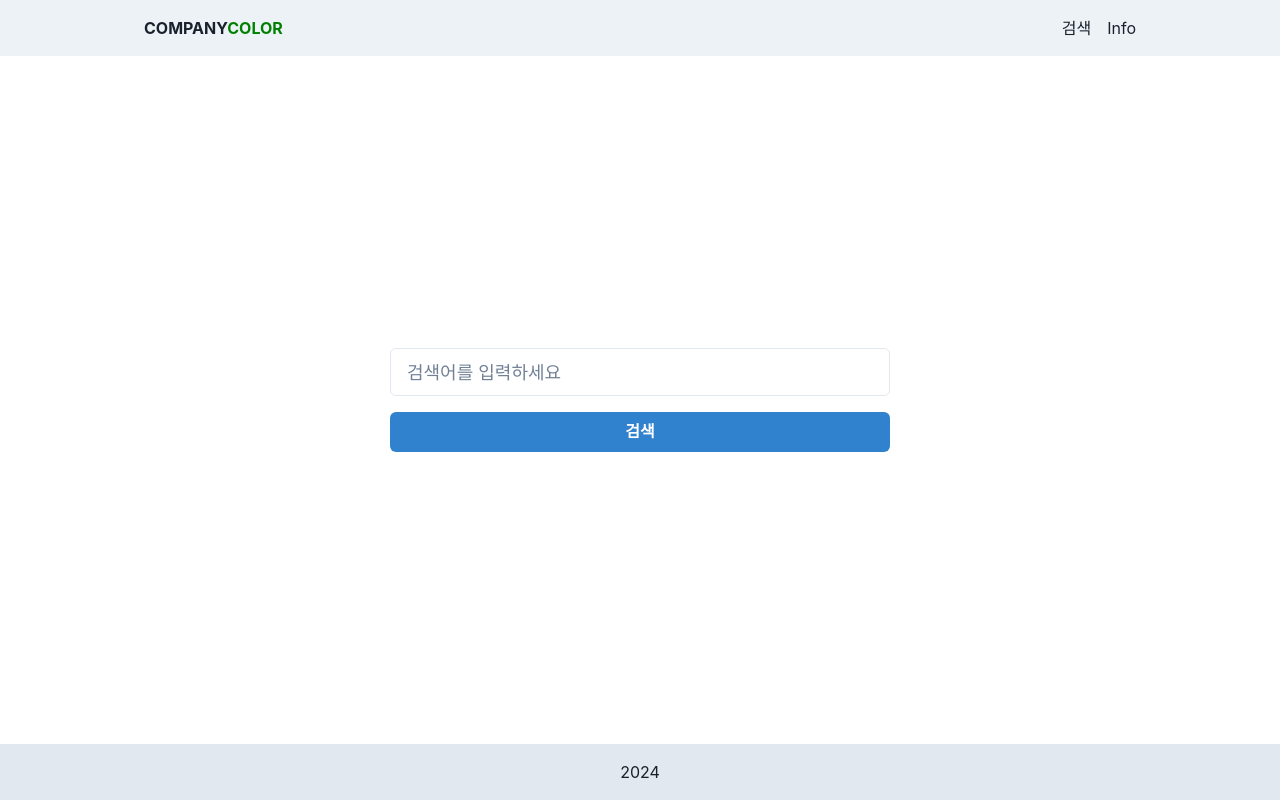
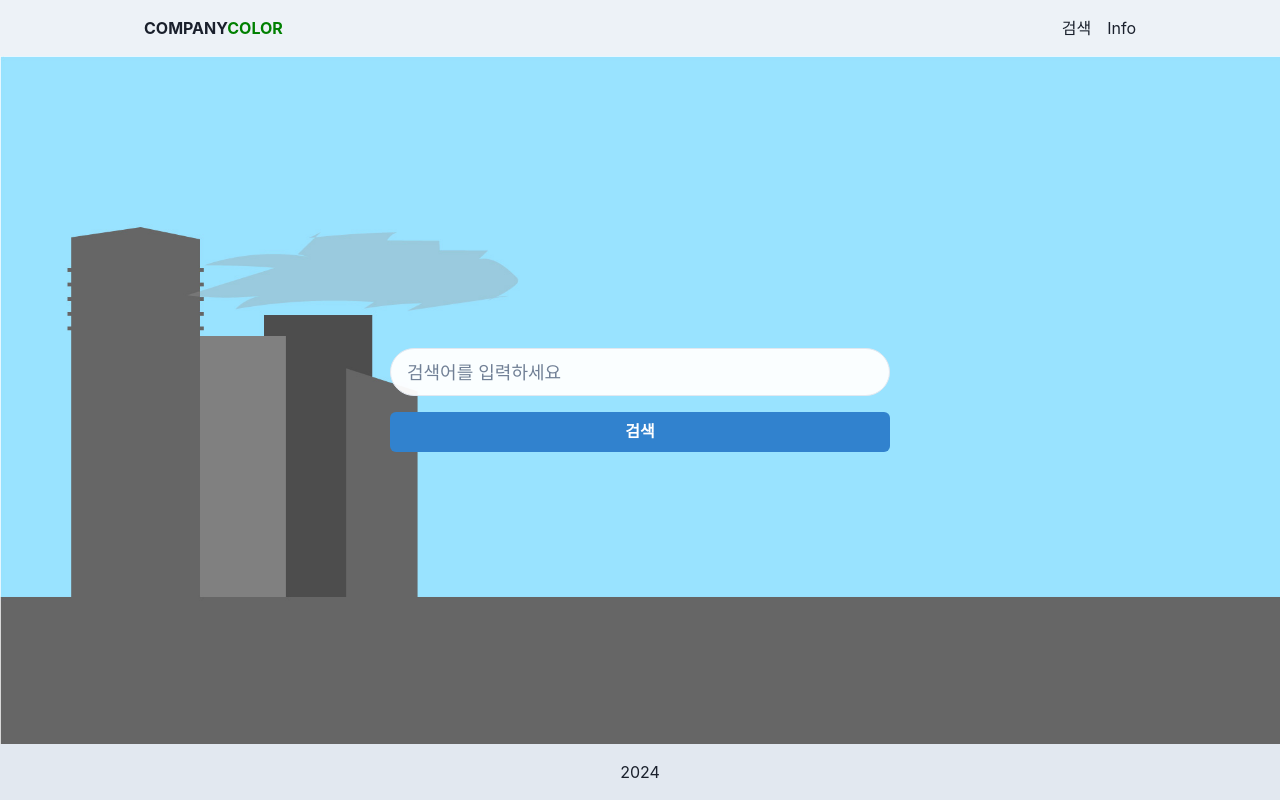
Before and after one commit to ckcks1997/company-color, a React (Vite) app in the folder frontend/: page / in a window 1280 px wide. Built offline with nearby package versions, Linux system fonts and the light colour scheme.

Commit message:
icon/title 변경

```diff
--- a/frontend/index.html
+++ b/frontend/index.html
@@ -2,9 +2,9 @@
 <html lang="en">
   <head>
     <meta charset="UTF-8" />
-    <link rel="icon" type="image/svg+xml" href="/vite.svg" />
+    <link rel="icon" type="image/ico+xml" href="/icon.ico" />
     <meta name="viewport" content="width=device-width, initial-scale=1.0" />
-    <title>Project Black</title>
+    <title>COMPANY COLOR</title>
   </head>
   <body>
     <div id="root"></div>
--- a/frontend/src/pages/Home.jsx
+++ b/frontend/src/pages/Home.jsx
@@ -30,6 +30,9 @@ function Home() {
 
   return (
     <Flex
+      backgroundImage="url('/images/main.jpg')"
+      backgroundSize="cover"
+      backgroundPosition="left"
       direction="column"
       minHeight="calc(100vh - 112px)"
       justifyContent="center"
@@ -38,6 +41,8 @@ function Home() {
     >
       <Box width="100%" maxWidth="500px">
         <Input
+          background={'rgba(255,255,255,0.95)'}
+          borderRadius="full"
           placeholder="검색어를 입력하세요"
           size="lg"
           mb={4}
```
Also changed, not shown: frontend/public/images/main.jpg (added), 1 other file (tests, documents, lock files or other folders).
